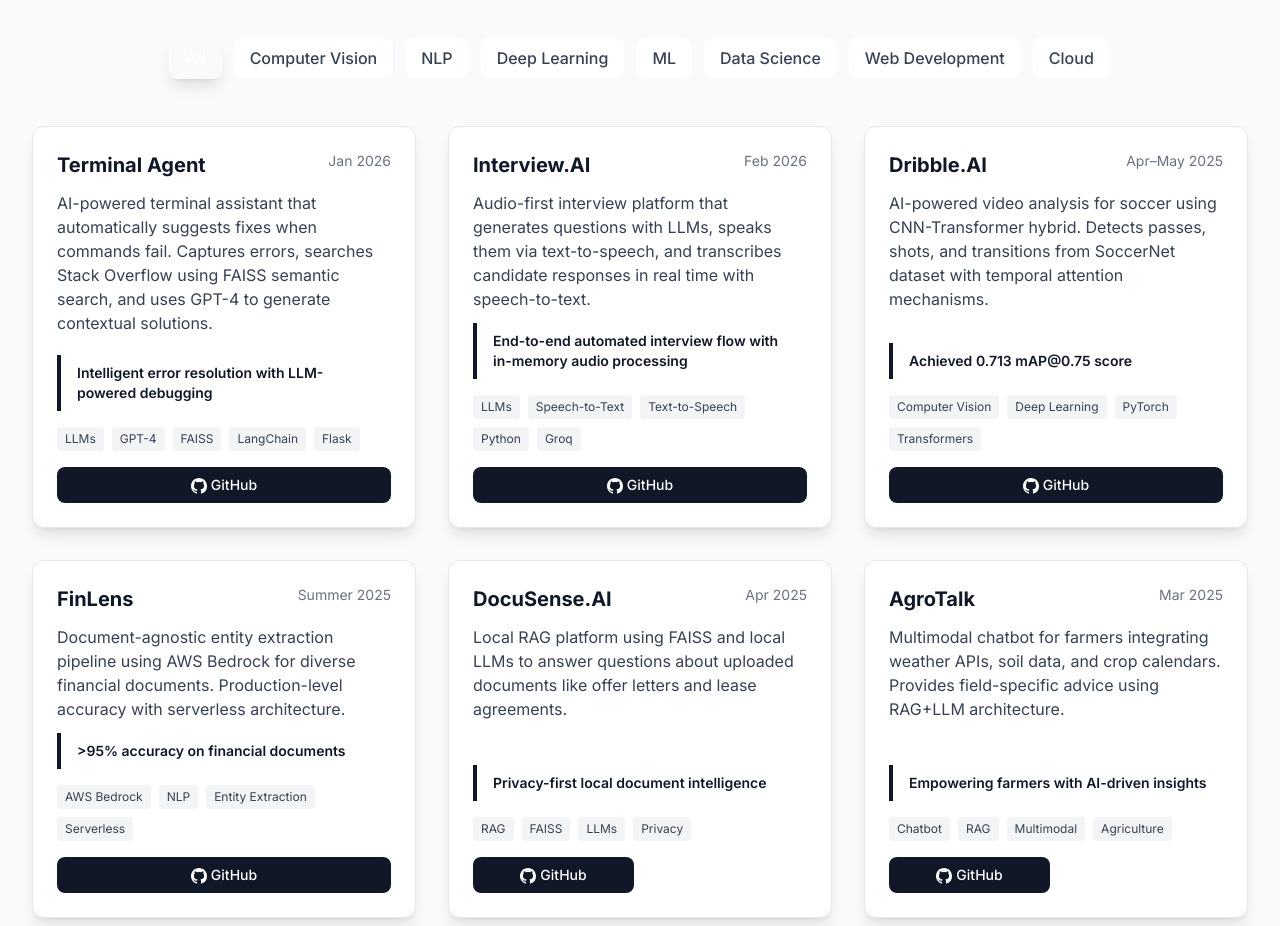
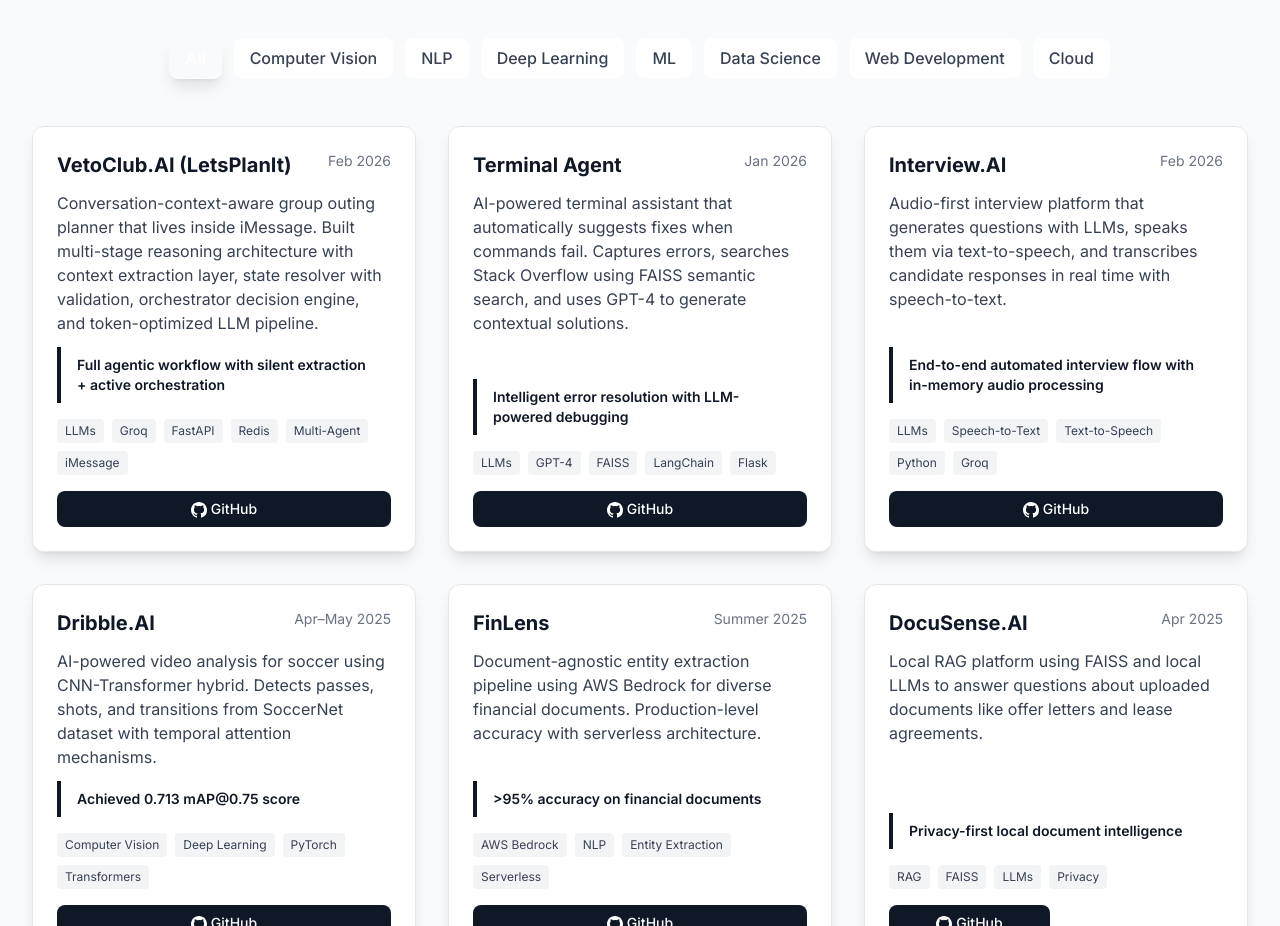
Before and after one commit to JyotBuch/JyotBuch, a React (Vite) app in the folder portfolio/: page / in a window 1280 px wide. Shown: the part 5340-6266 px from the top of the page. Built offline with nearby package versions, Linux system fonts and the light colour scheme.

Commit message:
Add VetoClub.AI (LetsPlanIt) project with multi-stage reasoning architecture

```diff
--- a/portfolio/src/components/Projects.jsx
+++ b/portfolio/src/components/Projects.jsx
@@ -89,6 +89,17 @@ const Projects = () => {
   const [activeFilter, setActiveFilter] = useState('All');
 
   const projects = [
+    {
+      title: "VetoClub.AI (LetsPlanIt)",
+      description: "Conversation-context-aware group outing planner that lives inside iMessage. Built multi-stage reasoning architecture with context extraction layer, state resolver with validation, orchestrator decision engine, and token-optimized LLM pipeline.",
+      achievement: "Full agentic workflow with silent extraction + active orchestration",
+      date: "Feb 2026",
+      tags: ["LLMs", "Groq", "FastAPI", "Redis", "Multi-Agent", "iMessage"],
+      category: ["NLP", "ML", "Web Development"],
+      github: "https://github.com/JyotBuch/VetoClub.AI",
+      demo: null,
+      image: null
+    },
     {
       title: "Terminal Agent",
       description: "AI-powered terminal assistant that automatically suggests fixes when commands fail. Captures errors, searches Stack Overflow using FAISS semantic search, and uses GPT-4 to generate contextual solutions.",
```
